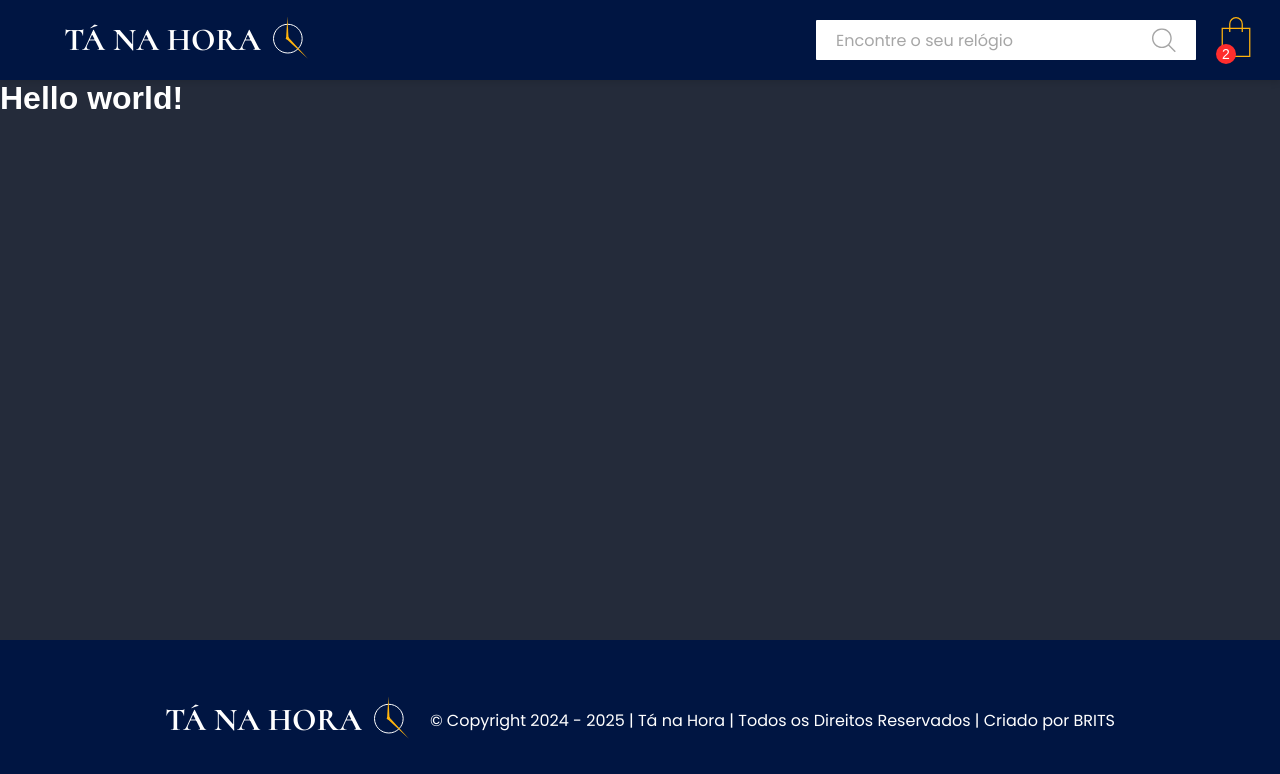
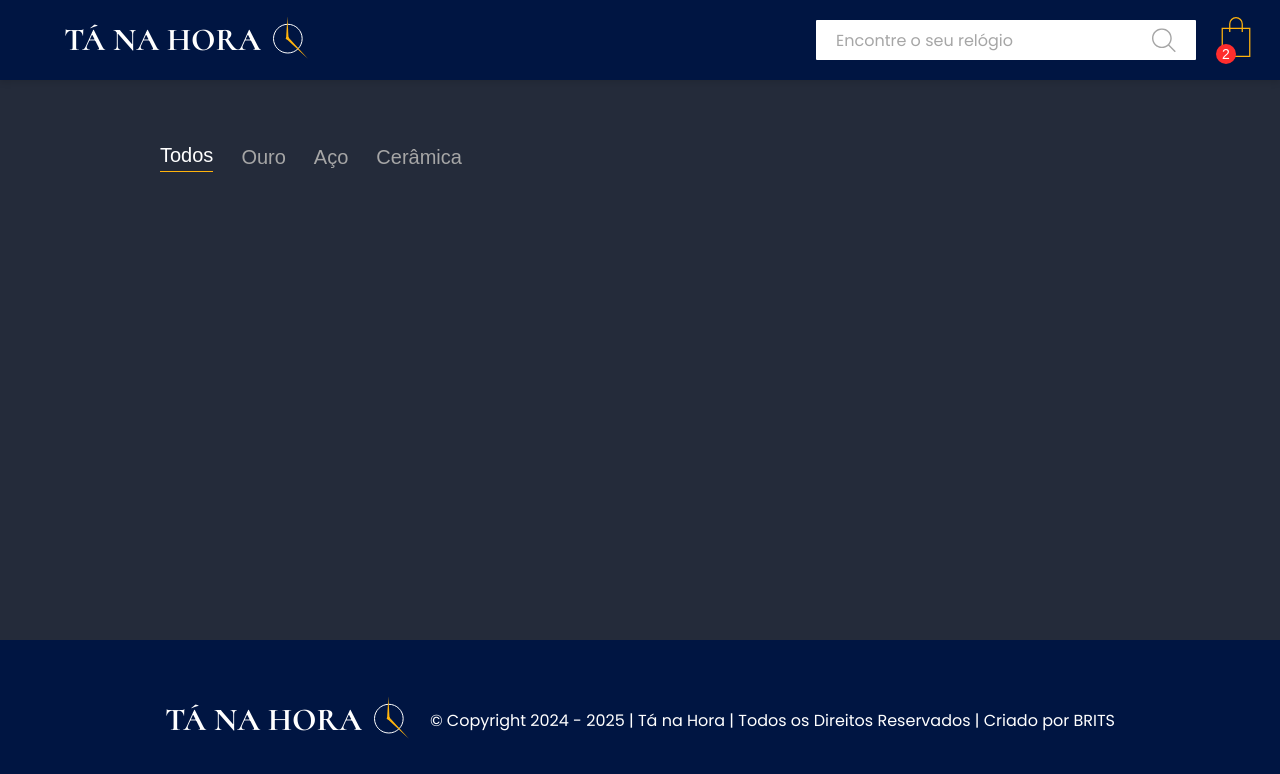
Before and after one commit to joseluizbrits/ta-na-hora, a Next.js app: page / in a window 1280 px wide. Shown: the top 774 px of the page. Built offline with nearby package versions, Linux system fonts and the light colour scheme.

Commit message:
feat: add Filter component

```diff
--- /dev/null
+++ b/src/app/components/Filter/index.tsx
@@ -0,0 +1,56 @@
+"use client";
+import { useState } from "react";
+import { Container, Item } from "./styles";
+
+function Filter() {
+  const [activeItem, setActiveItem] = useState<string>("by-all");
+
+  const handleActiveItem = (e: React.MouseEvent<HTMLButtonElement>) => {
+    setActiveItem(e.currentTarget.id);
+  };
+
+  return (
+    <Container>
+      <ul>
+        <li>
+          <Item
+            id="by-all"
+            onClick={handleActiveItem}
+            className={activeItem === "by-all" ? "active" : ""}
+          >
+            Todos
+          </Item>
+        </li>
+        <li>
+          <Item
+            id="by-gold"
+            onClick={handleActiveItem}
+            className={activeItem === "by-gold" ? "active" : ""}
+          >
+            Ouro
+          </Item>
+        </li>
+        <li>
+          <Item
+            id="by-steel"
+            onClick={handleActiveItem}
+            className={activeItem === "by-steel" ? "active" : ""}
+          >
+            Aço
+          </Item>
+        </li>
+        <li>
+          <Item
+            id="by-ceramic"
+            onClick={handleActiveItem}
+            className={activeItem === "by-ceramic" ? "active" : ""}
+          >
+            Cerâmica
+          </Item>
+        </li>
+      </ul>
+    </Container>
+  );
+}
+
+export default Filter;
--- /dev/null
+++ b/src/app/components/Filter/styles.tsx
@@ -0,0 +1,27 @@
+import styled from "styled-components";
+
+export const Container = styled.nav`
+  ul {
+    display: flex;
+    align-items: center;
+    gap: 28px;
+  }
+`;
+
+export const Item = styled.button`
+  font-size: 1.25rem;
+  color: var(--gray);
+
+  &.active {
+    color: white;
+
+    &::after {
+      content: "";
+      display: block;
+      width: 100%;
+      height: 1px;
+      margin-top: 4px;
+      background-color: var(--secundary);
+    }
+  }
+`;
--- a/src/app/layout.tsx
+++ b/src/app/layout.tsx
@@ -20,7 +20,7 @@ export default function RootLayout({
       <body className={poppins.className}>
         <StylesProvider>
           <Header />
-          {children}
+          <main>{children}</main>
           <Footer />
         </StylesProvider>
       </body>
--- a/src/app/page.tsx
+++ b/src/app/page.tsx
@@ -1,11 +1,9 @@
-"use client";
-import styled from "styled-components";
-
-const Title = styled.h1`
-  font-family: sans-serif;
-  color: var(--white);
-`;
+import Filter from "./components/Filter";
 
 export default function Home() {
-  return <Title>Hello world!</Title>;
+  return (
+    <>
+      <Filter />
+    </>
+  );
 }
--- a/src/app/styles/globalStyles.tsx
+++ b/src/app/styles/globalStyles.tsx
@@ -22,6 +22,10 @@ const GlobalStyles = createGlobalStyle`
     overflow-x: hidden;
   }
 
+  main {
+    padding: 64px 160px;
+  }
+
   a {
     text-decoration: none;
   }
@@ -29,6 +33,7 @@ const GlobalStyles = createGlobalStyle`
   button {
     background: none;
     border: none;
+    cursor: pointer;
   }
 
   li {
```
